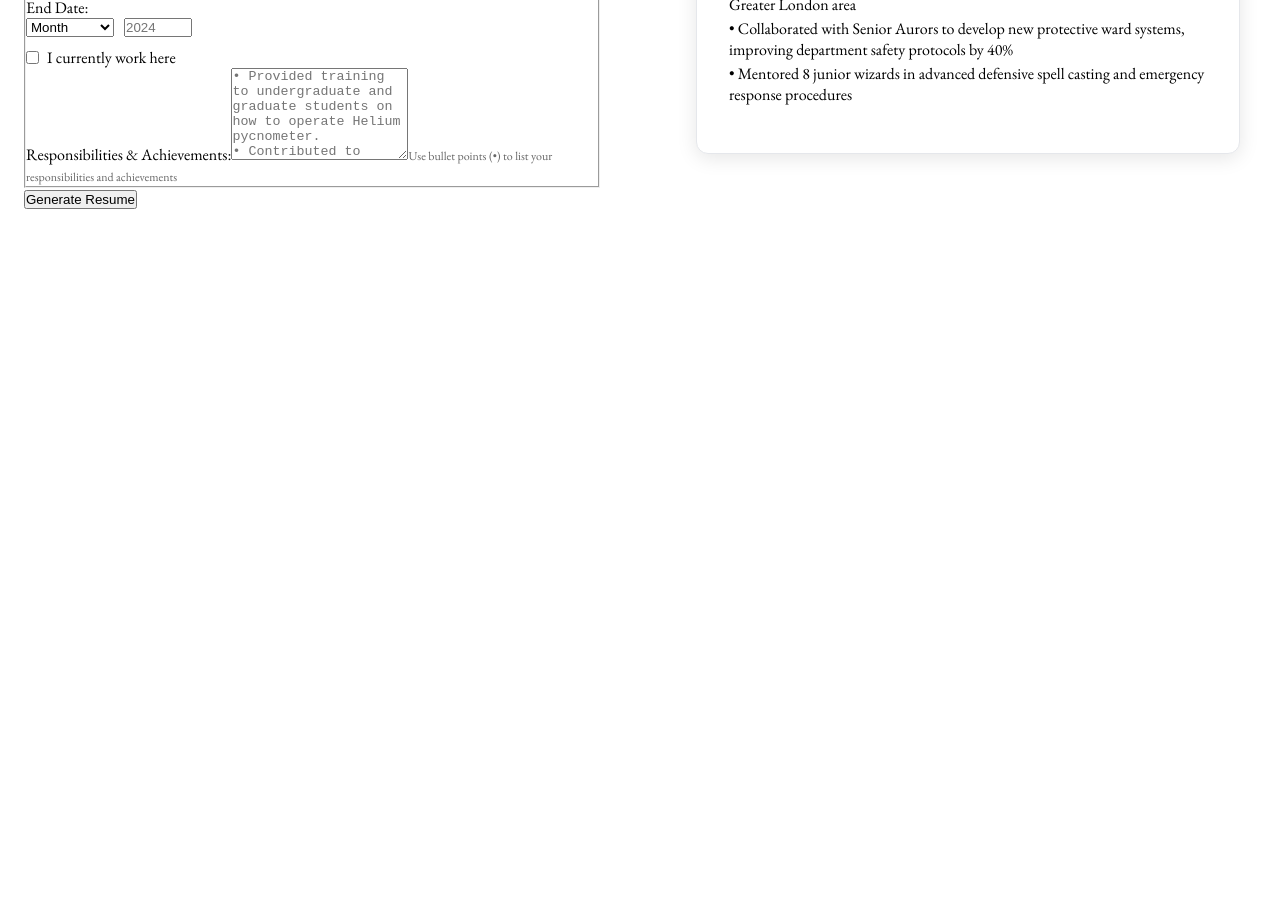
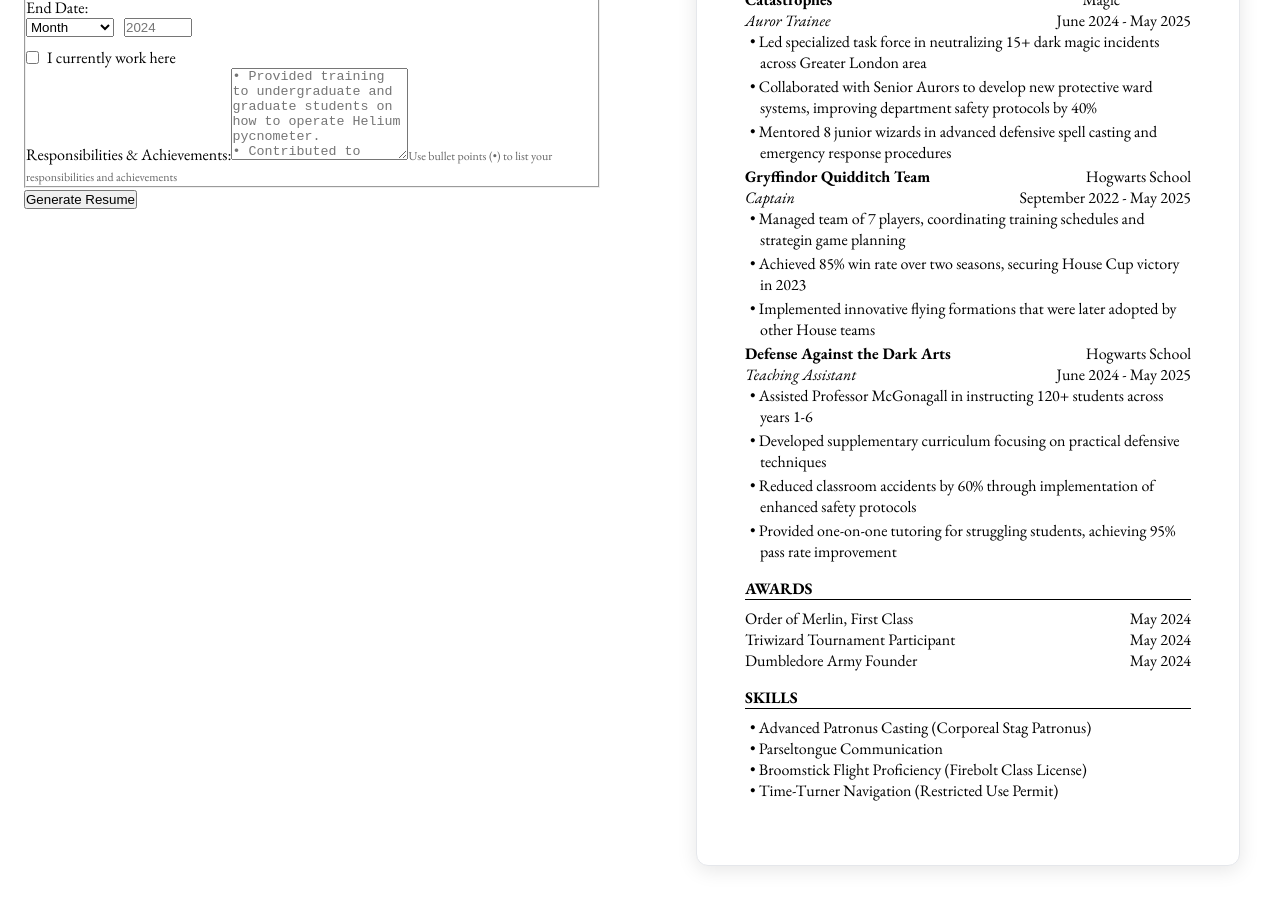
Before and after one commit to khairul247/cv-application, a React (Vite) app: page / in a window 1280 px wide. Shown: the part 640-1546 px from the top of the page. Before the commit the page ends 873 px from the top, so only its background shows below. Built offline with nearby package versions, Linux system fonts and the light colour scheme.

Commit message:
Hard-corded the preview section

```diff
--- a/src/components/Preview.jsx
+++ b/src/components/Preview.jsx
@@ -24,7 +24,7 @@
                             </div>
 
                             <div className={styles.rowEdu}>
-                                <span> <b>{formData.degree || 'Nastily Exhausting Wizarding Tests (N.E.W.T.s), 5(O)'}</b></span>
+                                <span> <b>{formData.degree || 'Nastily Exhausting Wizarding Tests (N.E.W.T.s), 5(O), 1(E)'}</b></span>
                                 <span>
                                     {(formData.gradMonth && formData.gradYear) ?
                                         `${formData.gradMonth} ${formData.gradYear}` :
@@ -61,7 +61,11 @@
                             <div>
                                 {(formData.responsibilities) ?
                                     formData.responsibilities.split('\n').map((line, index) => (
-                                <div key={index} style={{ marginBottom: '3px' }}>
+                                        <div key={index} style={{
+                                            marginBottom: '3px',
+                                            paddingLeft: '15px',
+                                            textIndent: '-15px'
+                                        }}>
                                             {line}
                                         </div>
                                     )) :
@@ -70,12 +74,168 @@
                                         "• Collaborated with Senior Aurors to develop new protective ward systems, improving department safety protocols by 40%",
                                         "• Mentored 8 junior wizards in advanced defensive spell casting and emergency response procedures"
                                     ].map((point, index) => (
-                                <div key={index} style={{ marginBottom: '3px' }}>
+                                        <div key={index} style={{
+                                            marginBottom: '3px',
+                                            paddingLeft: '15px',
+                                            textIndent: '-10px'
+                                        }}>
                                             {point}
                                         </div>
                                     ))
                                 }
                             </div>
+
+                            <div className={styles.rowEdu}>
+                                <span> <b> {formData.organization || 'Gryffindor Quidditch Team'} </b></span>
+                                <span>{formData.jobLocation || 'Hogwarts School'}</span>
+                            </div>
+
+                            <div className={styles.rowEdu}>
+                                <span> <i>{formData.jobTitle || 'Captain'}</i></span>
+                                <span>
+                                    {(formData.startMonth && formData.startYear && formData.endMonth && formData.endYear) ?
+                                        `${formData.startMonth} ${formData.startYear} - ${formData.endMonth} ${formData.endYear}` :
+                                        "September 2022 - May 2025"
+                                    }
+                                </span>
+                            </div>
+
+                            <div>
+                                {(formData.responsibilities) ?
+                                    formData.responsibilities.split('\n').map((line, index) => (
+                                        <div key={index} style={{
+                                            marginBottom: '3px',
+                                            paddingLeft: '15px',
+                                            textIndent: '-15px'
+                                        }}>
+                                            {line}
+                                        </div>
+                                    )) :
+                                    [
+                                        "• Managed team of 7 players, coordinating training schedules and strategin game planning",
+                                        "• Achieved 85% win rate over two seasons, securing House Cup victory in 2023",
+                                        "• Implemented innovative flying formations that were later adopted by other House teams"
+                                    ].map((point, index) => (
+                                        <div key={index} style={{
+                                            marginBottom: '3px',
+                                            paddingLeft: '15px',
+                                            textIndent: '-10px'
+                                        }}>
+                                            {point}
+                                        </div>
+                                    ))
+                                }
+                            </div>
+
+                            <div className={styles.rowEdu}>
+                                <span> <b> {formData.organization || 'Defense Against the Dark Arts'} </b></span>
+                                <span>{formData.jobLocation || 'Hogwarts School'}</span>
+                            </div>
+
+                            <div className={styles.rowEdu}>
+                                <span> <i>{formData.jobTitle || 'Teaching Assistant'}</i></span>
+                                <span>
+                                    {(formData.startMonth && formData.startYear && formData.endMonth && formData.endYear) ?
+                                        `${formData.startMonth} ${formData.startYear} - ${formData.endMonth} ${formData.endYear}` :
+                                        "June 2024 - May 2025"
+                                    }
+                                </span>
+                            </div>
+
+                            <div>
+                                {(formData.responsibilities) ?
+                                    formData.responsibilities.split('\n').map((line, index) => (
+                                        <div key={index} style={{
+                                            marginBottom: '3px',
+                                            paddingLeft: '15px',
+                                            textIndent: '-15px'
+                                        }}>
+                                            {line}
+                                        </div>
+                                    )) :
+                                    [
+                                        "• Assisted Professor McGonagall in instructing 120+ students across years 1-6",
+                                        "• Developed supplementary curriculum focusing on practical defensive techniques",
+                                        "• Reduced classroom accidents by 60% through implementation of enhanced safety protocols",
+                                        "• Provided one-on-one tutoring for struggling students, achieving 95% pass rate improvement",
+                                    ].map((point, index) => (
+                                        <div key={index} style={{
+                                            marginBottom: '3px',
+                                            paddingLeft: '15px',
+                                            textIndent: '-10px'
+                                        }}>
+                                            {point}
+                                        </div>
+                                    ))
+                                }
+                            </div>
+
+
+                        </div>
+                    </div>
+
+                    <div className={styles.newSection}>
+                        <div className={styles.sectionHeader}>AWARDS</div>
+                        <div>
+                            {[
+                                {
+                                award: "Order of Merlin, First Class",
+                                month: formData.award1Month,
+                                year: formData.award1Year
+                                },
+                                {
+                                award: "Triwizard Tournament Participant",
+                                month: formData.award2Month,
+                                year: formData.award2Year
+                                },
+                                {
+                                award: "Dumbledore Army Founder",
+                                month: formData.award3Month,
+                                year: formData.award3Year
+                                }
+                            ].map((item, index) => (
+                                <div key={index} style={{
+                                display: 'flex',
+                                justifyContent: 'space-between',
+                                }}>
+                                <span>{item.award}</span>
+                                <span>
+                                    {(item.month && item.year) ?
+                                    `${item.month} ${item.year}` :
+                                    "May 2024"
+                                    }
+                                </span>
+                                </div>
+                            ))}
+                        </div>
+                    </div>
+
+                    <div className={styles.newSection}>
+                        <div className={styles.sectionHeader}>SKILLS</div>
+                        <div>
+                           {(formData.responsibilities) ?
+                                formData.responsibilities.split('\n').map((line, index) => (
+                                    <div key={index} style={{
+                                        paddingLeft: '15px',
+                                        textIndent: '-10px'
+                                    }}>
+                                        {line}
+                                    </div>
+                                )) :
+                                [
+                                    "• Advanced Patronus Casting (Corporeal Stag Patronus)",
+                                    "• Parseltongue Communication",
+                                    "• Broomstick Flight Proficiency (Firebolt Class License)",
+                                    "• Time-Turner Navigation (Restricted Use Permit)"
+                                ].map((point, index) => (
+                                    <div key={index} style={{
+                                        paddingLeft: '15px',
+                                        textIndent: '-10px'
+                                    }}>
+                                        {point}
+                                    </div>
+                                ))
+                            }
                         </div>
                     </div>
 
--- a/src/styles/Preview.module.css
+++ b/src/styles/Preview.module.css
@@ -9,7 +9,7 @@
     background: white;
     border-radius: 12px;           /* Rounded corners */
     box-shadow: 0 4px 20px rgba(0, 0, 0, 0.1);  /* Soft shadow */
-    padding: 2rem;
+    padding: 3rem;
     margin: 1rem;                  /* Space around the box */
     border: 1px solid #e5e7eb;     /* Subtle border */
 }
```
Lines whose indentation alone changed are shown as unchanged.
